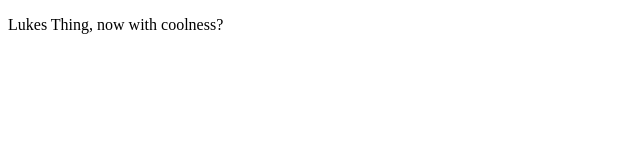
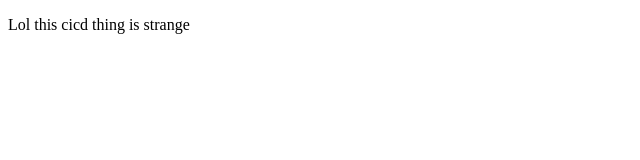
Before and after one commit to Corvu-s/aws-project, a Next.js app: page / in a window 1280 px wide. Shown: the top 160 px of the page, without its empty margins (0-640 px from the left). Built offline with nearby package versions, Linux system fonts and the light colour scheme.

Commit message:
woah, please work

```diff
--- a/pages/index.js
+++ b/pages/index.js
@@ -1,7 +1,7 @@
 export default function Home() {
   return (
     <div>
-      <p>Lukes Thing, now with coolness?</p>
+      <p>Lol this cicd thing is strange</p>
     </div>
   );
 }
```
